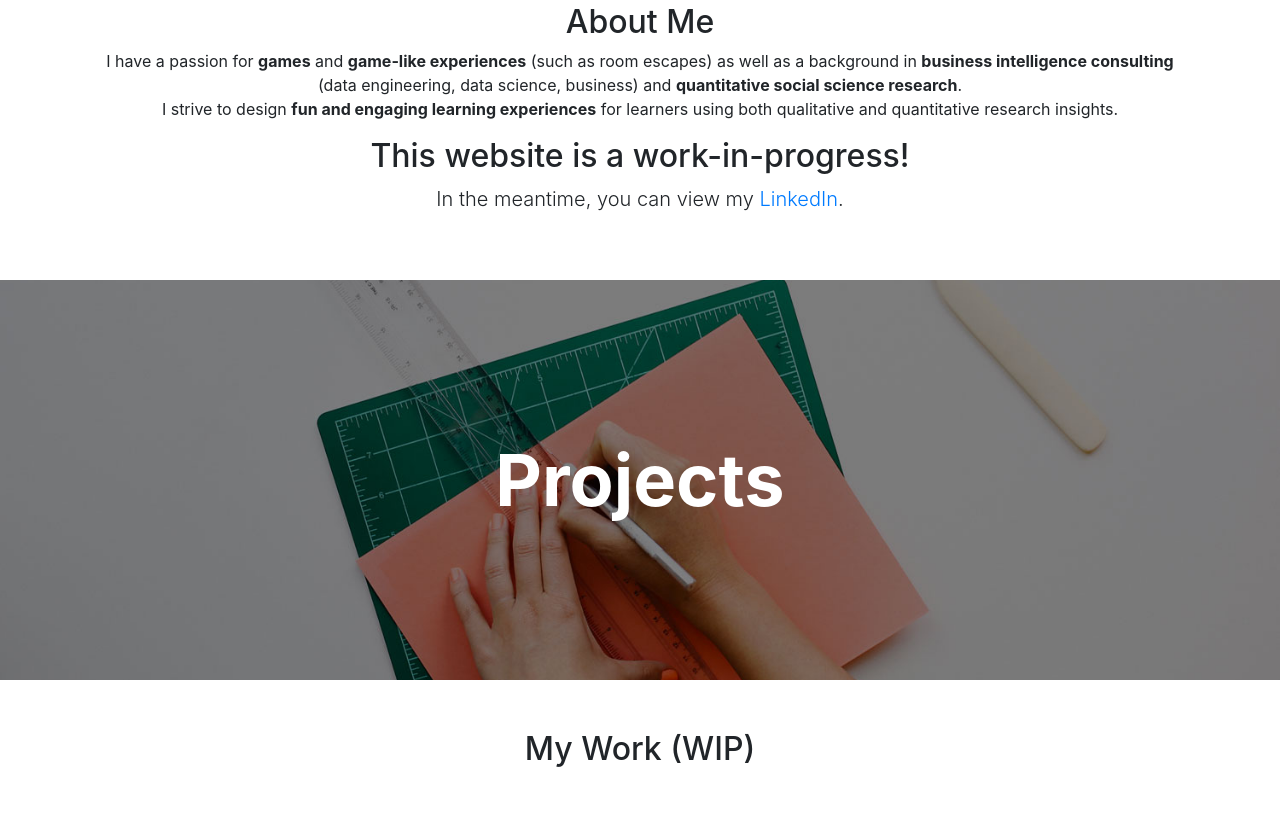
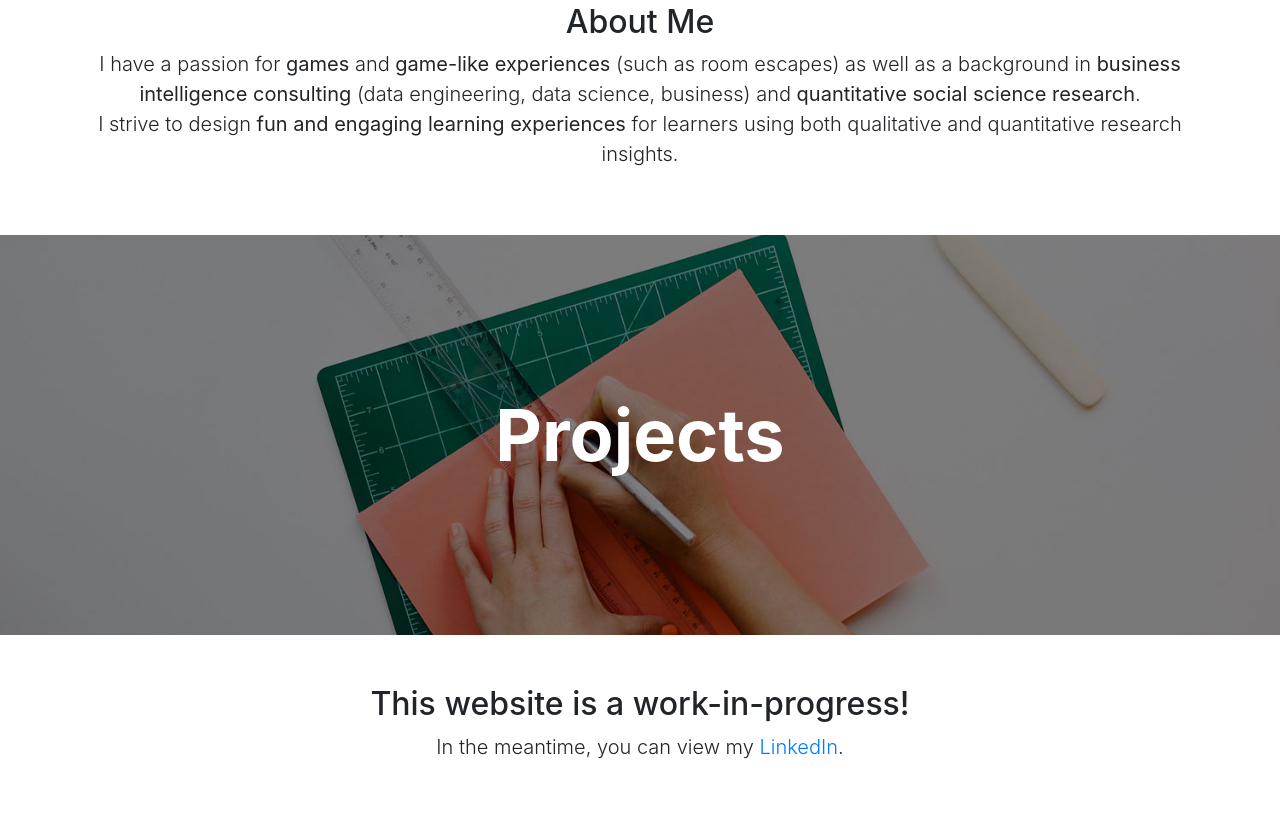
Before and after one commit to mintnip/mintnip.github.io, a website with bundled scripts: page index.html in a window 1280 px wide. Shown: the part 847-1660 px from the top of the page. Built offline with nearby package versions, Linux system fonts and the light colour scheme.

Commit message:
reorganization

```diff
--- a/index.html
+++ b/index.html
@@ -62,12 +62,8 @@
     <section id="about" class="about">
       <div class="container text-center">
         <h2>About Me</h2>
-        <p>I have a passion for <strong>games</strong> and <strong>game-like experiences</strong> (such as room escapes) as well as a background in <b>business intelligence consulting</b> (data engineering, data science, business) and <b>quantitative social science research</b>.
+        <p class="lead">I have a passion for <strong>games</strong> and <strong>game-like experiences</strong> (such as room escapes) as well as a background in <b>business intelligence consulting</b> (data engineering, data science, business) and <b>quantitative social science research</b>.
           <br>I strive to design <strong>fun and engaging learning experiences</strong> for learners using both qualitative and quantitative research insights.</p>
-
-        <h2>This website is a work-in-progress!</h2>
-        <p class="lead">In the meantime, you can view my
-          <a target="_blank" href="http://linkedin.com/in/annexie/">LinkedIn</a>.</p>
       </div>
       <!-- /.container -->
     </section>
@@ -86,7 +82,9 @@
       <div class="container">
         <div class="row">
           <div class="col-lg-10 mx-auto text-center">
-            <h2>My Work (WIP)</h2>
+            <h2>This website is a work-in-progress!</h2>
+            <p class="lead">In the meantime, you can view my
+              <a target="_blank" href="http://linkedin.com/in/annexie/">LinkedIn</a>.</p>
             <!--
             <hr class="small">
             <div class="row">
```
